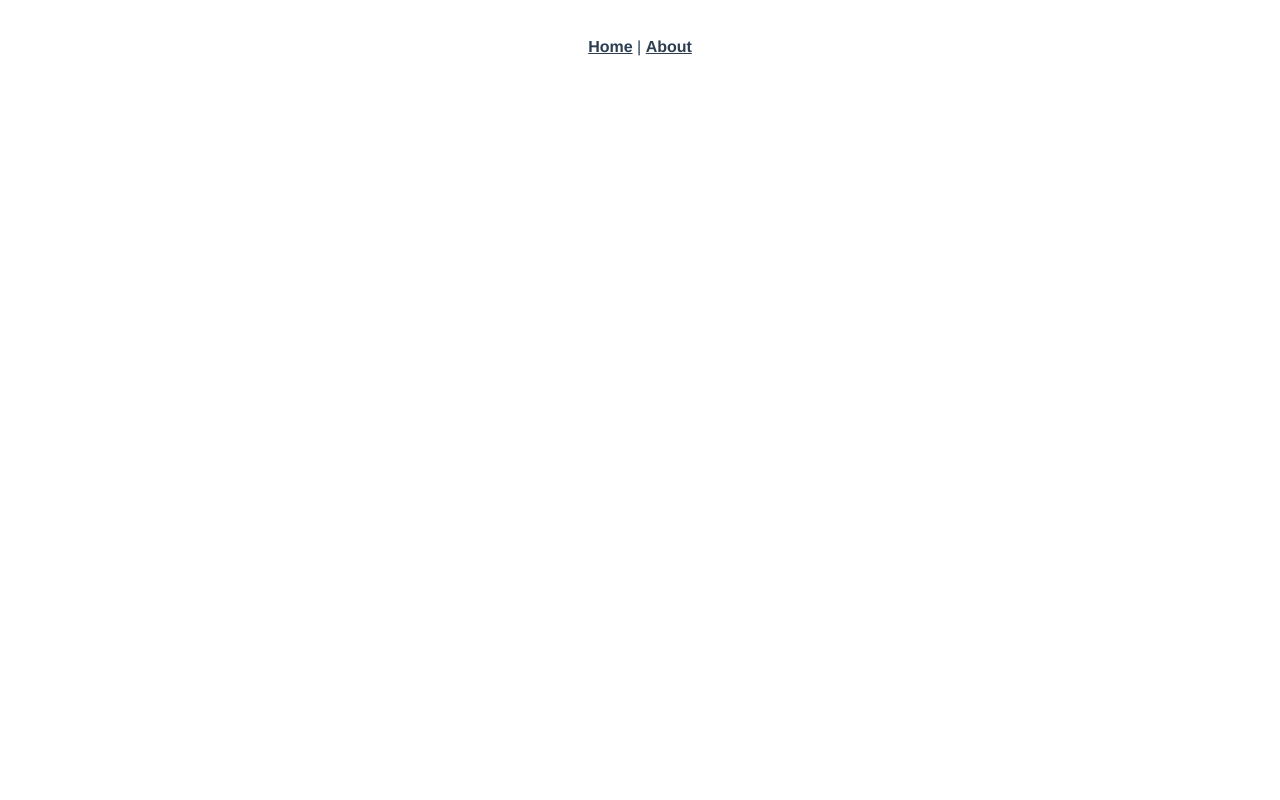
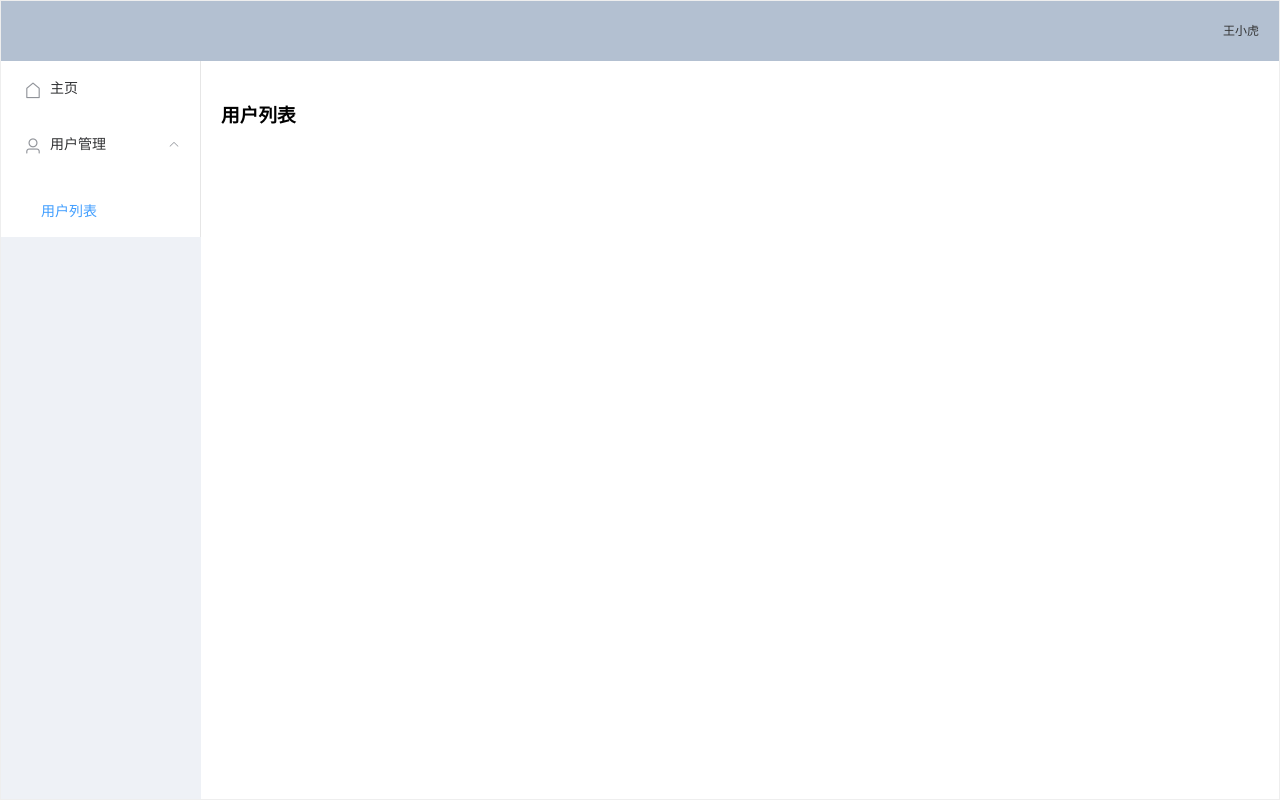
Before and after one commit to liuxianghua1/Blog, a Vue app in the folder admin/: page /#/home/user_list in a window 1280 px wide. Built offline with nearby package versions, Linux system fonts and the light colour scheme.

Commit message:
后台界面初始化

```diff
--- a/admin/package.json
+++ b/admin/package.json
@@ -9,6 +9,7 @@
   },
   "dependencies": {
     "core-js": "^3.6.5",
+    "element-ui": "^2.15.10",
     "vue": "^2.6.11",
     "vue-router": "^3.2.0"
   },
--- a/admin/src/App.vue
+++ b/admin/src/App.vue
@@ -1,32 +1,13 @@
 <template>
   <div id="app">
-    <div id="nav">
-      <router-link to="/">Home</router-link> |
-      <router-link to="/about">About</router-link>
-    </div>
-    <router-view/>
+    <router-view />
   </div>
 </template>
 
-<style lang="less">
-#app {
-  font-family: Avenir, Helvetica, Arial, sans-serif;
-  -webkit-font-smoothing: antialiased;
-  -moz-osx-font-smoothing: grayscale;
-  text-align: center;
-  color: #2c3e50;
-}
-
-#nav {
-  padding: 30px;
-
-  a {
-    font-weight: bold;
-    color: #2c3e50;
-
-    &.router-link-exact-active {
-      color: #42b983;
-    }
-  }
+<style>
+html,
+body {
+  margin: 0;
+  padding: 0;
 }
 </style>
--- a/admin/src/main.js
+++ b/admin/src/main.js
@@ -1,7 +1,7 @@
 import Vue from 'vue'
 import App from './App.vue'
 import router from './router'
-
+import './plugins/element.js'
 Vue.config.productionTip = false
 
 new Vue({
--- /dev/null
+++ b/admin/src/plugins/element.js
@@ -0,0 +1,5 @@
+import Vue from 'vue'
+import Element from 'element-ui'
+import 'element-ui/lib/theme-chalk/index.css'
+
+Vue.use(Element)
--- a/admin/src/router/index.js
+++ b/admin/src/router/index.js
@@ -1,22 +1,20 @@
 import Vue from 'vue'
 import VueRouter from 'vue-router'
-import Home from '../views/Home.vue'
-
+import Main from '../views/Main.vue'
+import UserList from '../views/UserList.vue'
 Vue.use(VueRouter)
 
 const routes = [
   {
-    path: '/',
-    name: 'Home',
-    component: Home
-  },
-  {
-    path: '/about',
-    name: 'About',
-    // route level code-splitting
-    // this generates a separate chunk (about.[hash].js) for this route
-    // which is lazy-loaded when the route is visited.
-    component: () => import(/* webpackChunkName: "about" */ '../views/About.vue')
+    path: '/home',
+    name: 'Main',
+    component: Main,
+    children: [
+      {
+        path: 'user_list',
+        component: UserList
+      }
+    ]
   }
 ]
 
--- a/admin/src/views/About.vue
+++ /dev/null
@@ -1,5 +0,0 @@
-<template>
-  <div class="about">
-    <h1>This is an about page</h1>
-  </div>
-</template>
--- a/admin/src/views/Home.vue
+++ /dev/null
@@ -1,18 +0,0 @@
-<template>
-  <div class="home">
-    <img alt="Vue logo" src="../assets/logo.png">
-    <HelloWorld msg="Welcome to Your Vue.js App"/>
-  </div>
-</template>
-
-<script>
-// @ is an alias to /src
-import HelloWorld from '@/components/HelloWorld.vue'
-
-export default {
-  name: 'Home',
-  components: {
-    HelloWorld
-  }
-}
-</script>
--- /dev/null
+++ b/admin/src/views/Main.vue
@@ -0,0 +1,44 @@
+<template>
+  <el-container style="height: 100vh; border: 1px solid #eee">
+    <el-header style="text-align: right; font-size: 12px">
+      <span>王小虎</span>
+    </el-header>
+
+    <el-container>
+      <el-aside width="200px" style="background-color: rgb(238, 241, 246)">
+        <el-menu router unique-opened :default-active="$route.path">
+          <el-menu-item index="/home"><i class="el-icon-house"></i>主页</el-menu-item>
+          <el-submenu index="1">
+            <template slot="title"><i class="el-icon-user"></i>用户管理</template>
+            <el-menu-item-group>
+              <el-menu-item index="/home/user_list">用户列表</el-menu-item>
+            </el-menu-item-group>
+          </el-submenu>
+        </el-menu>
+      </el-aside>
+      <el-main>
+        <router-view :key="$route.path"></router-view>
+      </el-main>
+    </el-container>
+  </el-container>
+</template>
+
+<style>
+.el-header {
+  background-color: #b3c0d1;
+  color: #333;
+  line-height: 60px;
+}
+
+.el-aside {
+  color: #333;
+}
+</style>
+
+<script>
+export default {
+  data() {
+    return {}
+  }
+}
+</script>
--- /dev/null
+++ b/admin/src/views/UserList.vue
@@ -0,0 +1,9 @@
+<template>
+  <h1>用户列表</h1>
+</template>
+
+<script>
+export default {}
+</script>
+
+<style></style>
```
Also changed, not shown: admin/.eslintrc.js, 1 other file (tests, documents, lock files or other folders).
